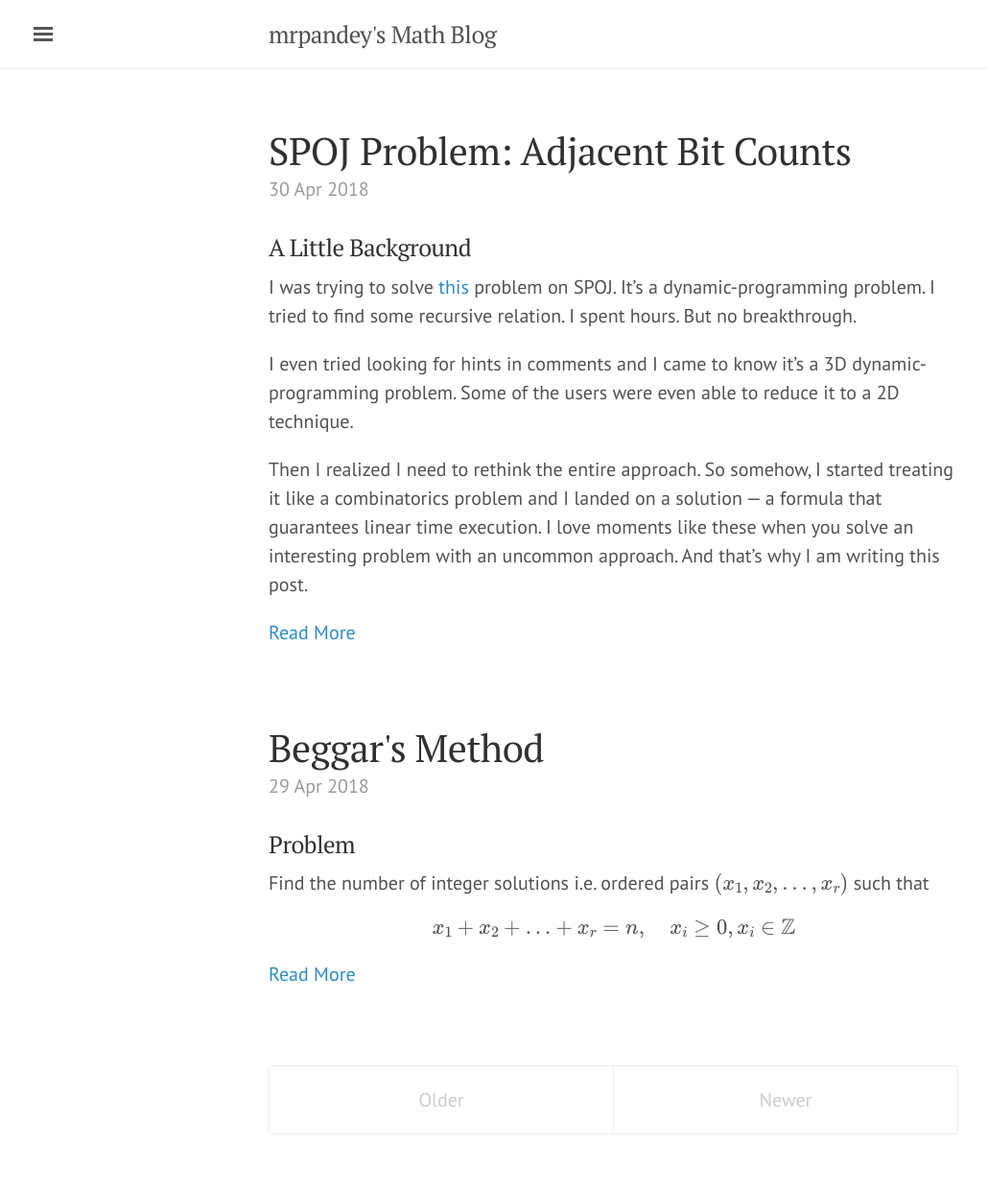
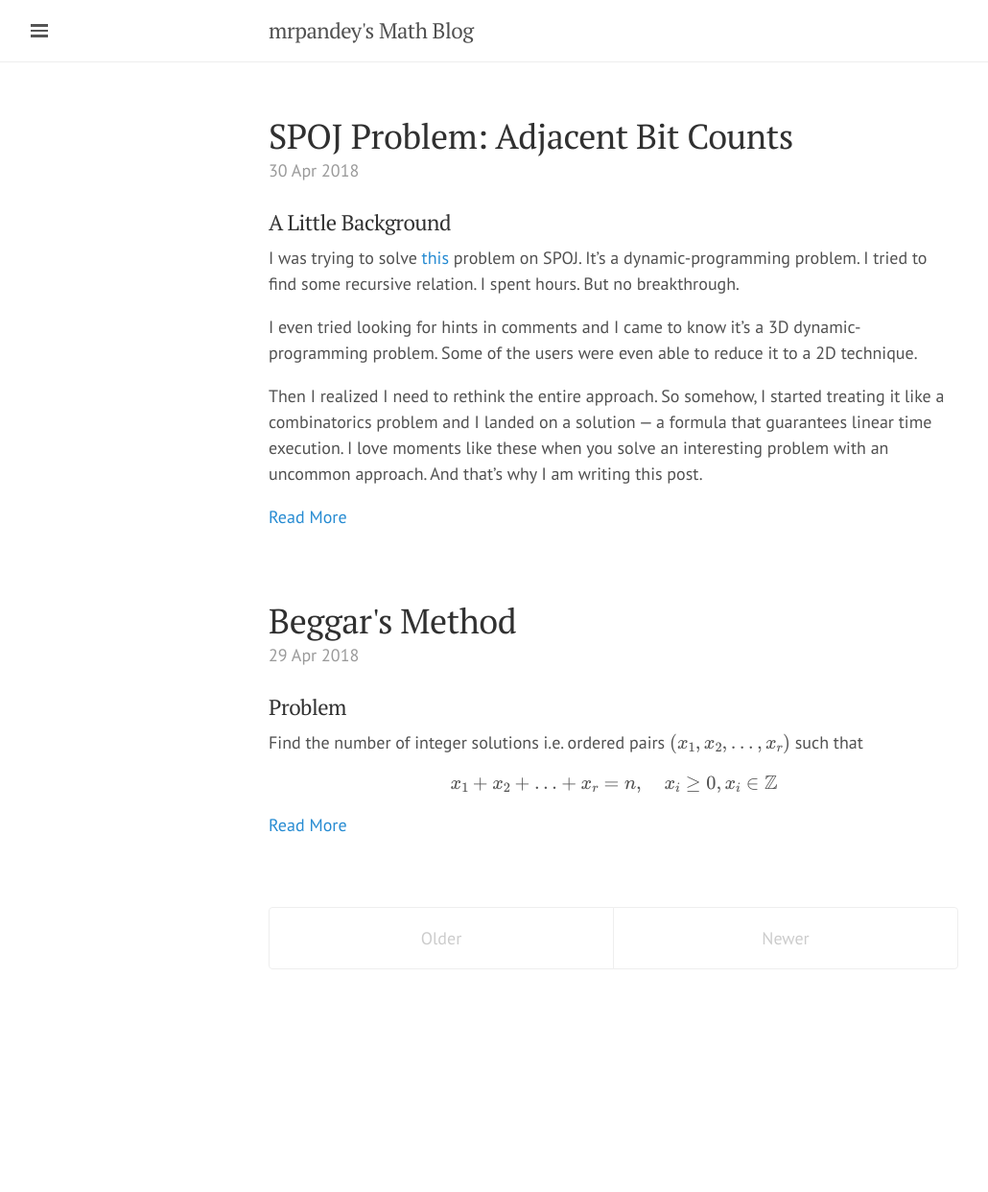
Before and after one commit to mrpandey/mathblog-old, a Jekyll site: the page built from index.html, in a window 1280 px wide. Shown: the whole page at 96% size, without its empty margins (0-1030 px from the left). Built offline with Jekyll 4.4.1, drawn with Linux system fonts in a browser that asks for light colours; formulas are drawn with MathJax 3; the list of posts is cut into pages by our own code; after the commit the page ends 1064 px from its top, so only the background shows below that.

Commit message:
changed root font-sizes

```diff
--- a/public/css/lanyon.css
+++ b/public/css/lanyon.css
@@ -82,7 +82,8 @@ h1, h2, h3, h4, h5, h6 {
 }
 @media (min-width: 56em) {
   .container {
-    max-width: 38rem;
+    /*originally max-width: 38em */
+    max-width: 42rem;
   }
 }
 
--- a/public/css/poole.css
+++ b/public/css/poole.css
@@ -54,7 +54,8 @@ html {
 }
 @media (min-width: 38em) {
   html {
-    font-size: 20px;
+    /*originally font-size: 20px */
+    font-size: 18px;
   }
 }
 
```
